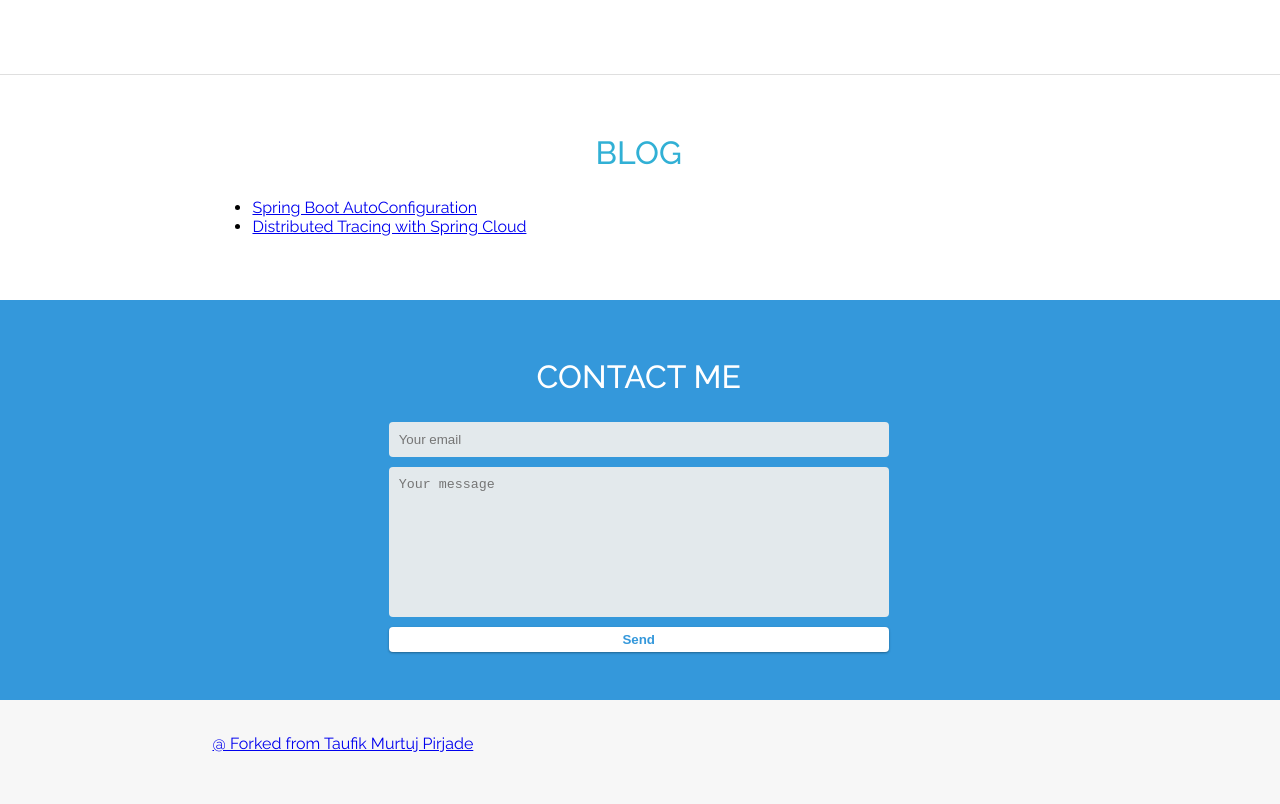
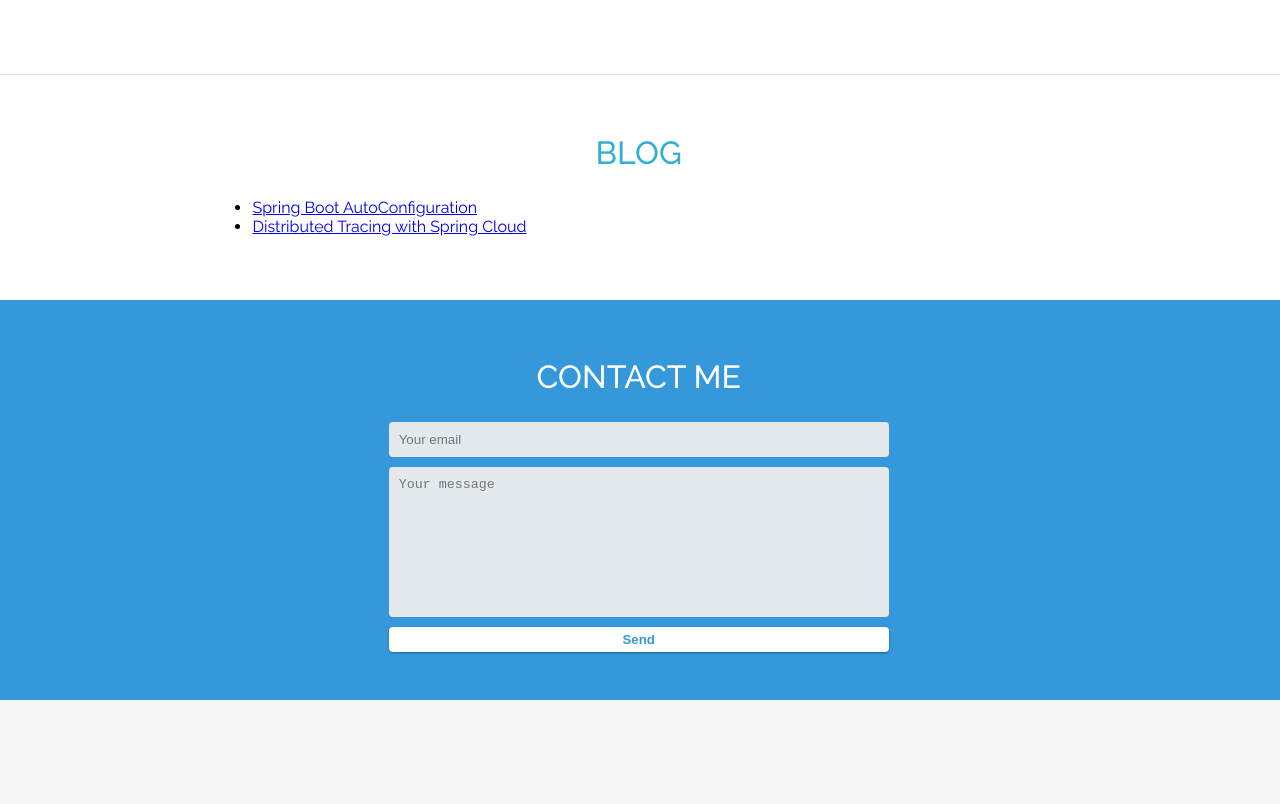
Before and after one commit to er-avitesh/personal-portfolio, a plain HTML site: page _site/index.html in a window 1280 px wide. Shown: the part 4172-4976 px from the top of the page. After the commit the page ends 4872 px from the top, so only its background shows below. Drawn offline with Linux system fonts and the light colour scheme.

Commit message:
removed footer

```diff
--- a/_site/index.html
+++ b/_site/index.html
@@ -451,17 +451,16 @@
       <!-- END CONTACT -->
 
       <!-- BEGIN FOOTER -->
-      <div class="row">
+     <!-- <div class="row">
         <div class="side-content"></div>
         <div class="main-content">
-          <!--div class="content-header">
-          </div-->
+
           <div class="content-body">
 			<a href="https://github.com/taufiqpirjade/personal-portfolio">@ Forked from Taufik Murtuj Pirjade</a>
           </div>
         </div>
         <div class="side-content"></div>
-      </div>
+      </div>-->
       <!-- END FOOTER -->
     </div>
   </body>
```
